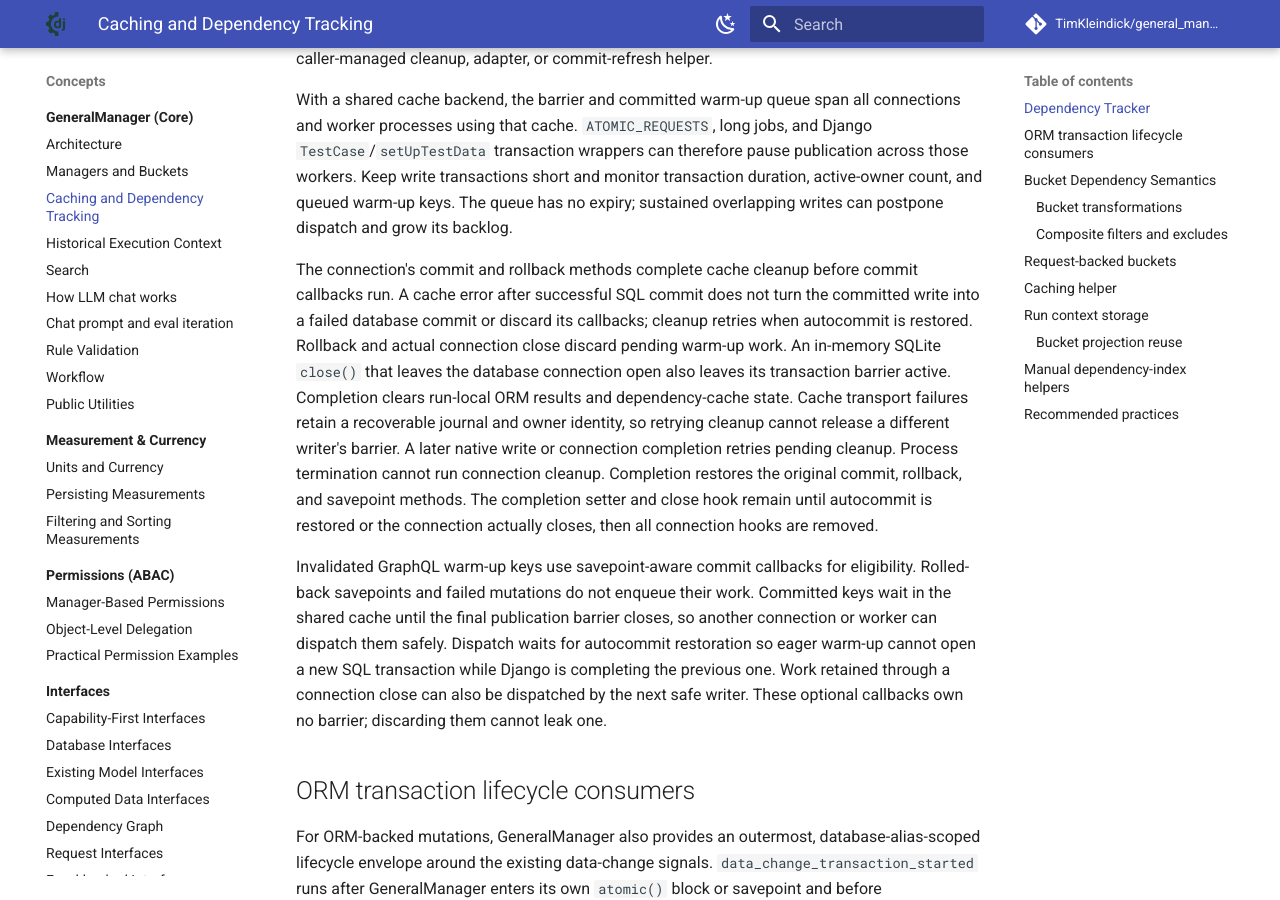
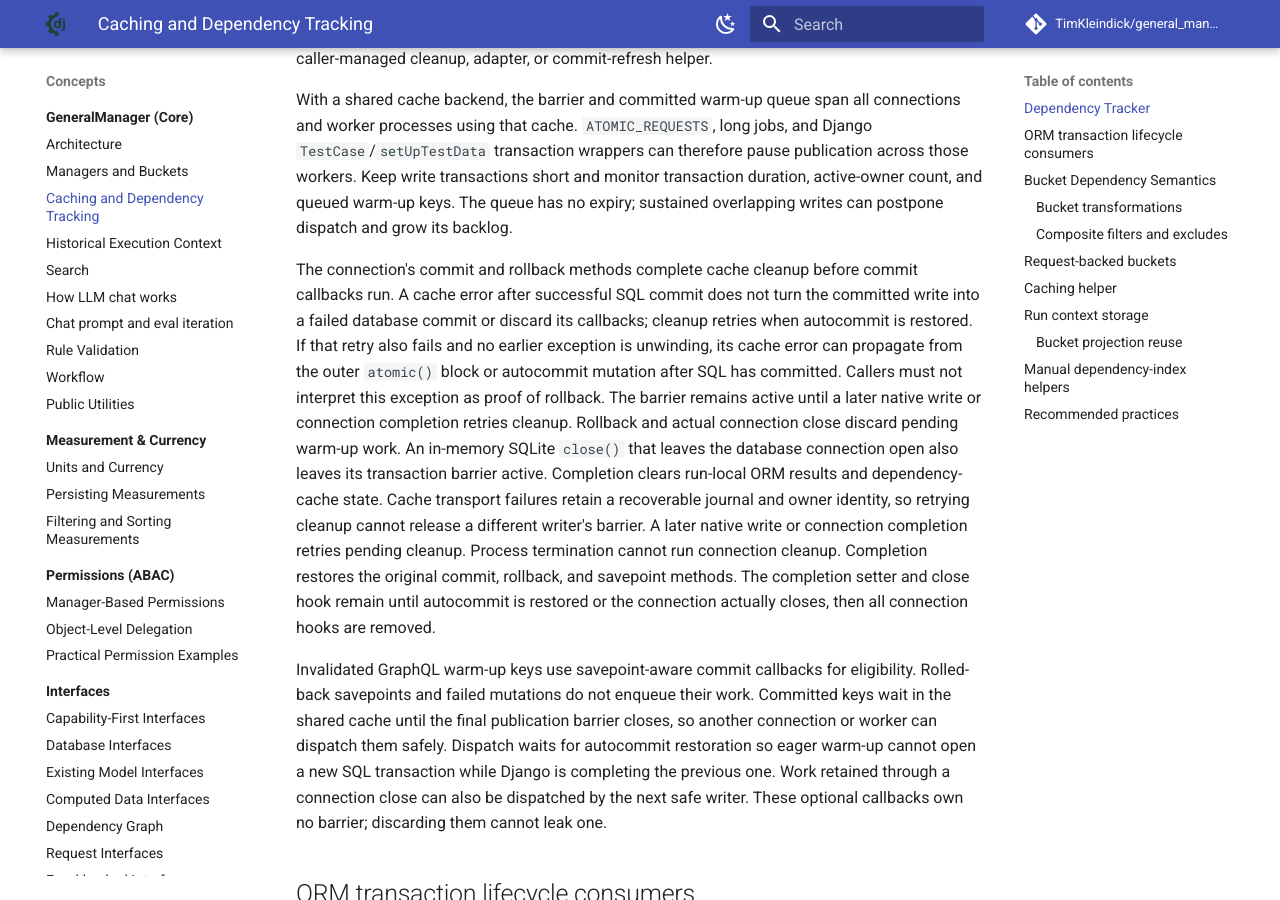
Before and after one commit to TimKleindick/general_manager, an MkDocs documentation site: the page built from docs/concepts/caching.md, in a window 1280 px wide and 900 px high, scrolled down 1428 px. Built offline with MkDocs 1.6.1 and Material for MkDocs 9.7.7, drawn with Linux system fonts in a browser that asks for light colours; comment, search, counter and statistics services are not loaded.

```diff
--- a/docs/concepts/caching.md
+++ b/docs/concepts/caching.md
@@ -66,8 +66,13 @@
 The connection's commit and rollback methods complete cache cleanup before
 commit callbacks run. A cache error after successful SQL commit does not turn
 the committed write into a failed database commit or discard its callbacks;
-cleanup retries when autocommit is restored. Rollback and actual connection
-close discard pending warm-up work. An in-memory SQLite `close()` that leaves the database connection
+cleanup retries when autocommit is restored. If that retry also fails and no
+earlier exception is unwinding, its cache error can propagate from the outer
+`atomic()` block or autocommit mutation after SQL has committed. Callers must
+not interpret this exception as proof of rollback. The barrier remains active
+until a later native write or connection completion retries cleanup.
+Rollback and actual connection close discard pending warm-up work.
+An in-memory SQLite `close()` that leaves the database connection
 open also leaves its transaction barrier active. Completion clears run-local
 ORM results and dependency-cache state. Cache transport failures retain a
 recoverable journal and owner identity, so retrying cleanup cannot release a
```
Also changed, not shown: 1 other file.
